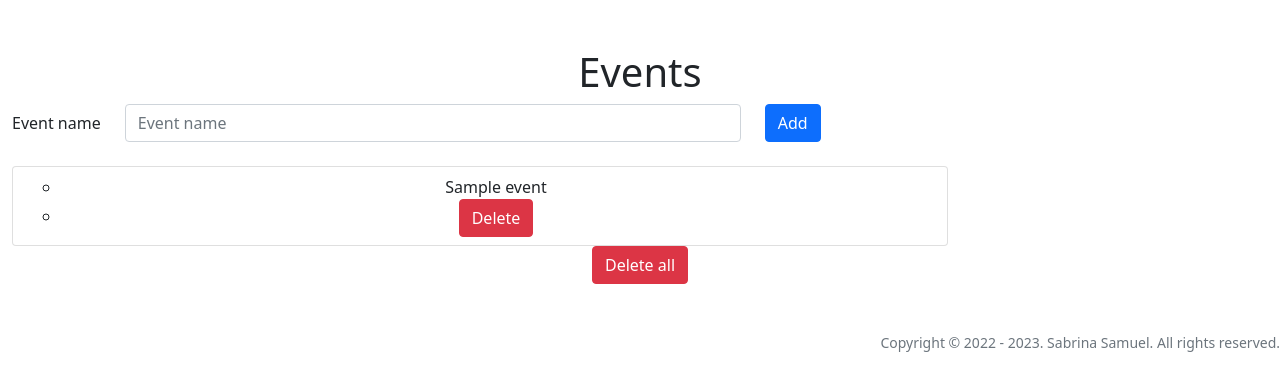
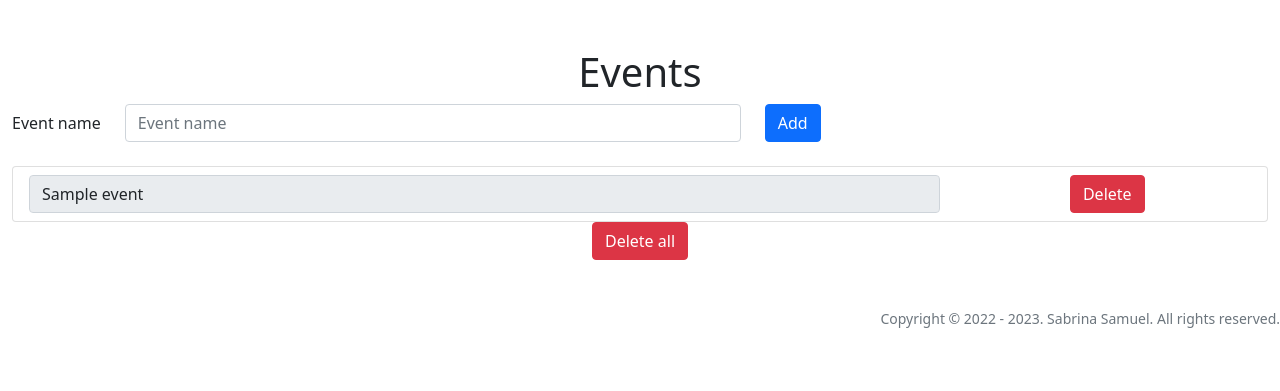
Before and after one commit to ssrome/cs50-final-project, a Flask app: template templates/index.html in a window 1280 px wide. Shown: the top 391 px of the page. Run offline with Flask 2, Linux system fonts and the light colour scheme; the template is opened without the code that fills it: most values are stand-ins (such as "Sample title", 1, 10 or a date in 2020); some libraries are stand-ins or nearby versions.

Commit message:
Update positions of items and delete buttons

```diff
--- a/templates/index.html
+++ b/templates/index.html
@@ -29,20 +29,25 @@
 {% if eventLists %}
 
 <div class="row align-items-center">
-  <div class="col-9">
+  <div class="col-12">
     <ul class="list-group">
       {% for event in eventLists %}
       <li class="list-group-item">
-          <ul>
-              <li>{{ event.name }}</li>
-              <li>
-                  <form method="POST">
-                      <Button type="submit" name="delete-event" value="{{ loop.index0 }}" class="btn btn-danger" >
+          <form method="POST">
+              <div class="row">
+                <div class="col-9">
+                    <input class="form-control" type="text" value="{{ event.name }}" aria-label="readonly input example" readonly>
+                </div>
+                <div class="col-3">
+                    <div class="btn-group" role="group" aria-label="Basic mixed styles example">
+                        <Button type="submit" name="delete-event" value="{{ loop.index0 }}" class="btn btn-danger" >
                       Delete
                       </Button>
-                  </form>
-              </li>
-          </ul>
+                    </div>
+                </div>
+              </div>
+          </form>
+
           </li>
       {% endfor %}
     </ul>
```
Also changed, not shown: tests/test_app.py (+0 -2 lines).
